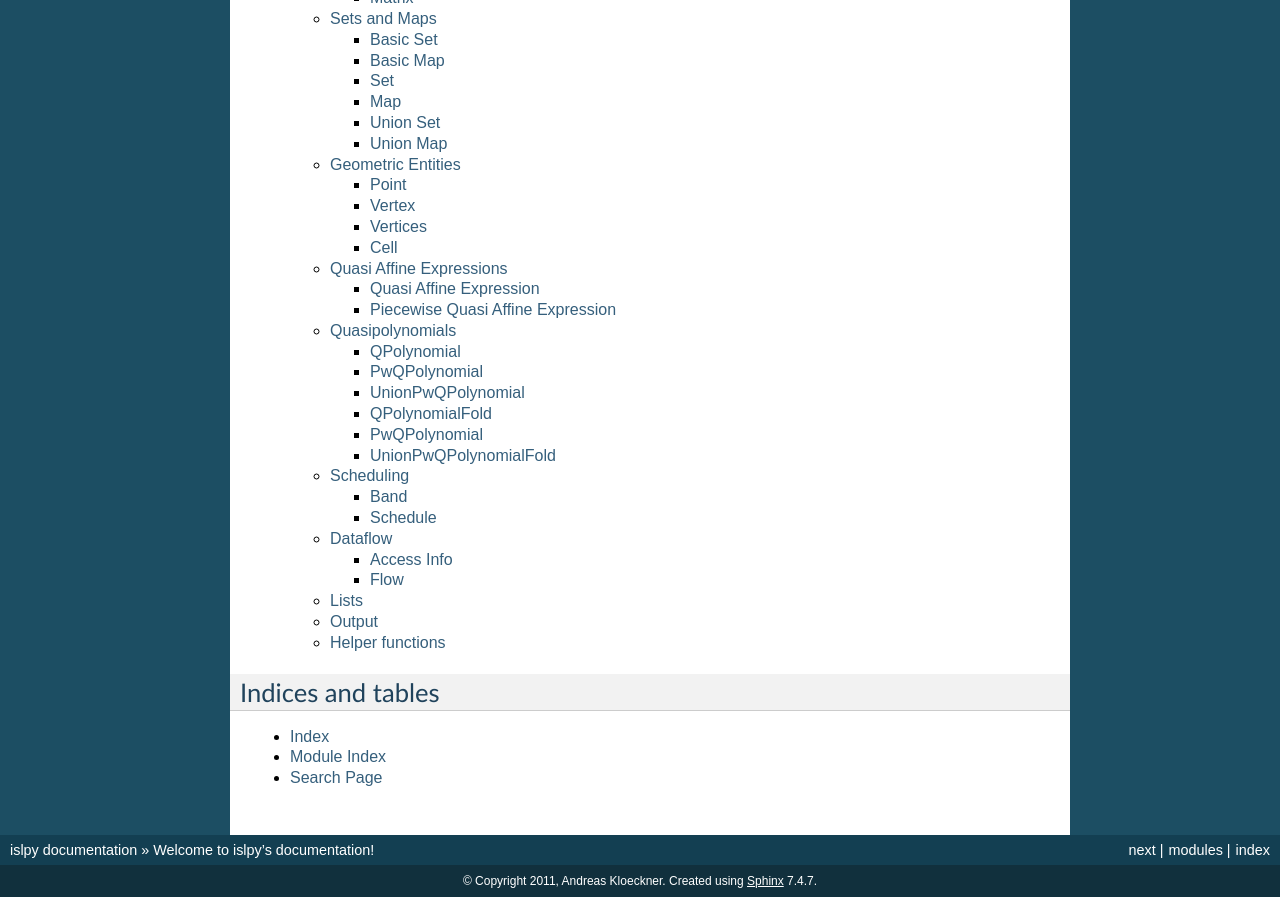
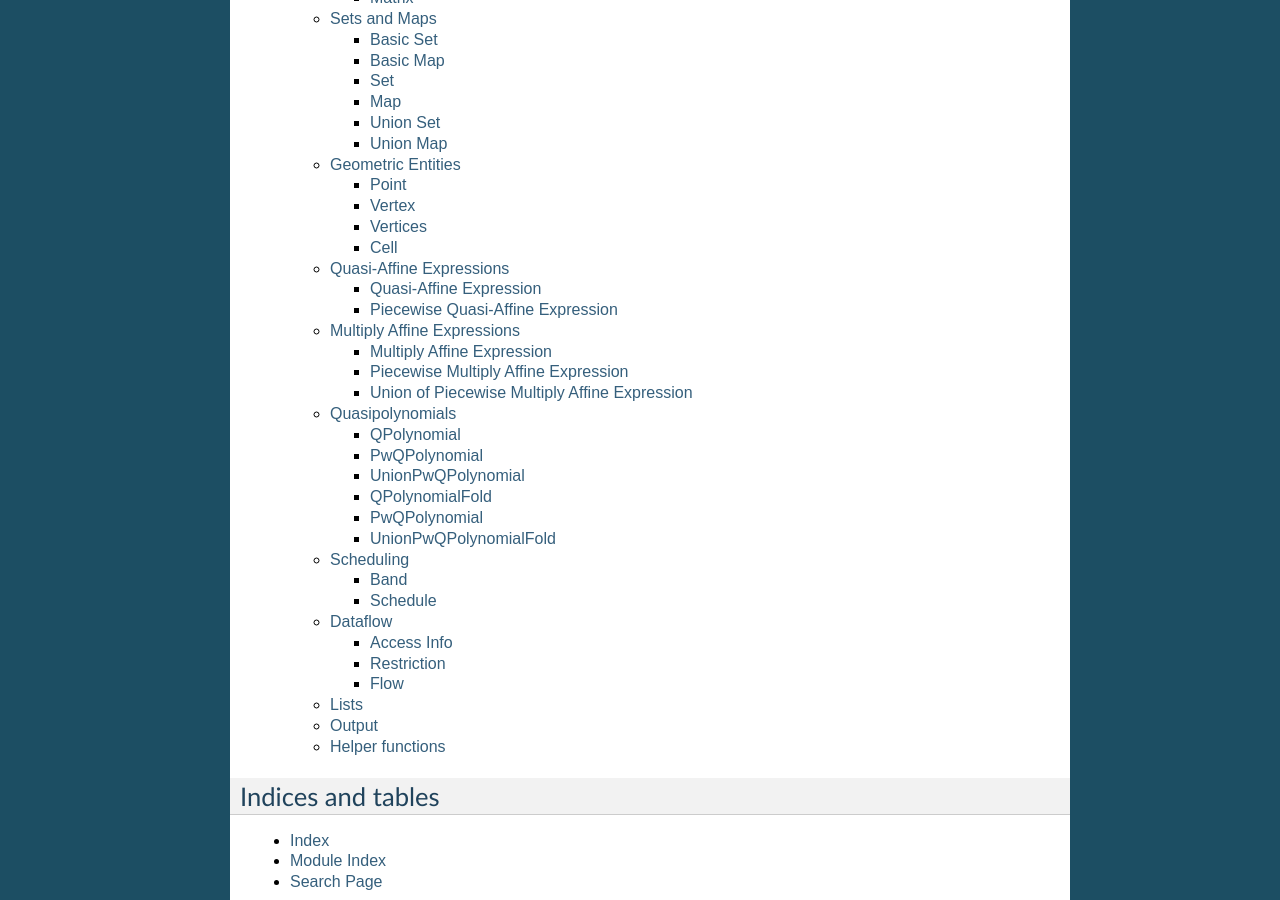
Before and after one commit to inducer/islpy, a Sphinx documentation site: the page built from doc/index.rst, in a window 1280 px wide and 900 px high, scrolled down 2257 px. Built offline with Sphinx 7.4.7, drawn with Linux system fonts in a browser that asks for light colours; formulas are drawn with MathJax 3.

Commit message:
Update to isl git.

```diff
--- a/doc/reference.rst
+++ b/doc/reference.rst
@@ -199,19 +199,40 @@ Cell
 .. autoclass:: Cell
     :members:
 
-Quasi Affine Expressions
+Quasi-Affine Expressions
 ^^^^^^^^^^^^^^^^^^^^^^^^
 
-Quasi Affine Expression
+Quasi-Affine Expression
 -----------------------
 
 .. autoclass:: Aff
     :members:
 
-Piecewise Quasi Affine Expression
+Piecewise Quasi-Affine Expression
 ---------------------------------
 
 .. autoclass:: PwAff
+    :members:
+
+Multiply Affine Expressions
+^^^^^^^^^^^^^^^^^^^^^^^^^^^
+
+Multiply Affine Expression
+--------------------------
+
+.. autoclass:: MultiAff
+    :members:
+
+Piecewise Multiply Affine Expression
+------------------------------------
+
+.. autoclass:: PwMultiAff
+    :members:
+
+Union of Piecewise Multiply Affine Expression
+---------------------------------------------
+
+.. autoclass:: UnionPwMultiAff
     :members:
 
 Quasipolynomials
@@ -277,6 +298,12 @@ Access Info
 .. autoclass:: AccessInfo
     :members:
 
+Restriction
+-----------
+
+.. autoclass:: Restriction
+    :members:
+
 Flow
 ----
 
@@ -308,5 +335,6 @@ Helper functions
 ^^^^^^^^^^^^^^^^
 
 .. autofunction:: align_spaces
+.. autofunction:: align_two
 
 .. vim: sw=4
```
Also changed, not shown: gen_wrap.py (+3 -4 lines), 4 other files.
